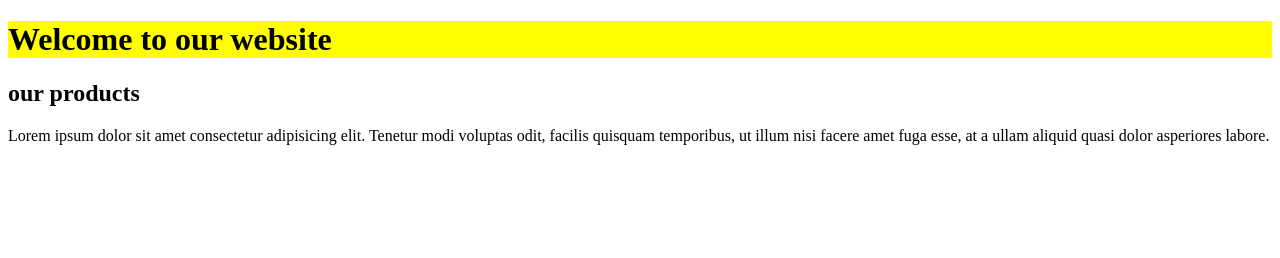
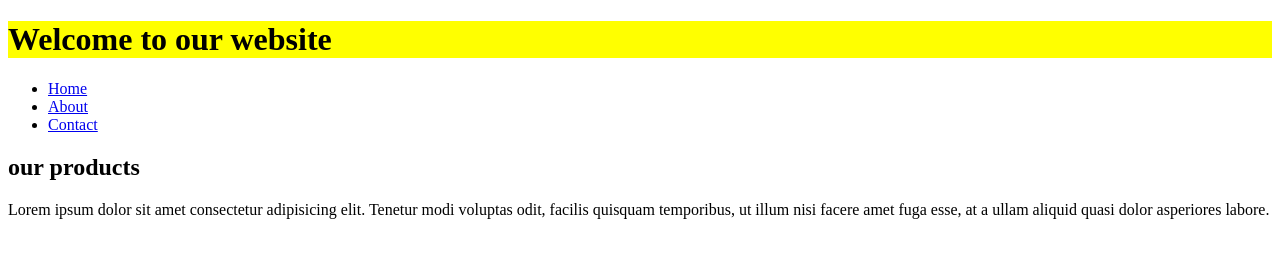
Before and after one commit to ulugbekhusainovv/onlinestore, a plain HTML site: page index.html in a window 1280 px wide. Drawn offline with Linux system fonts and the light colour scheme.

Commit message:
i added navbar

```diff
--- a/index.html
+++ b/index.html
@@ -10,6 +10,19 @@
   <body>
     <header>
       <h1>Welcome to our website</h1>
+      <nav>
+        <ul>
+          <li>
+            <a href="#">Home</a>
+          </li>
+          <li>
+            <a href="#">About</a>
+          </li>
+          <li>
+            <a href="#">Contact</a>
+          </li>
+        </ul>
+      </nav>
     </header>
     <main>
       <div class="container">
```
